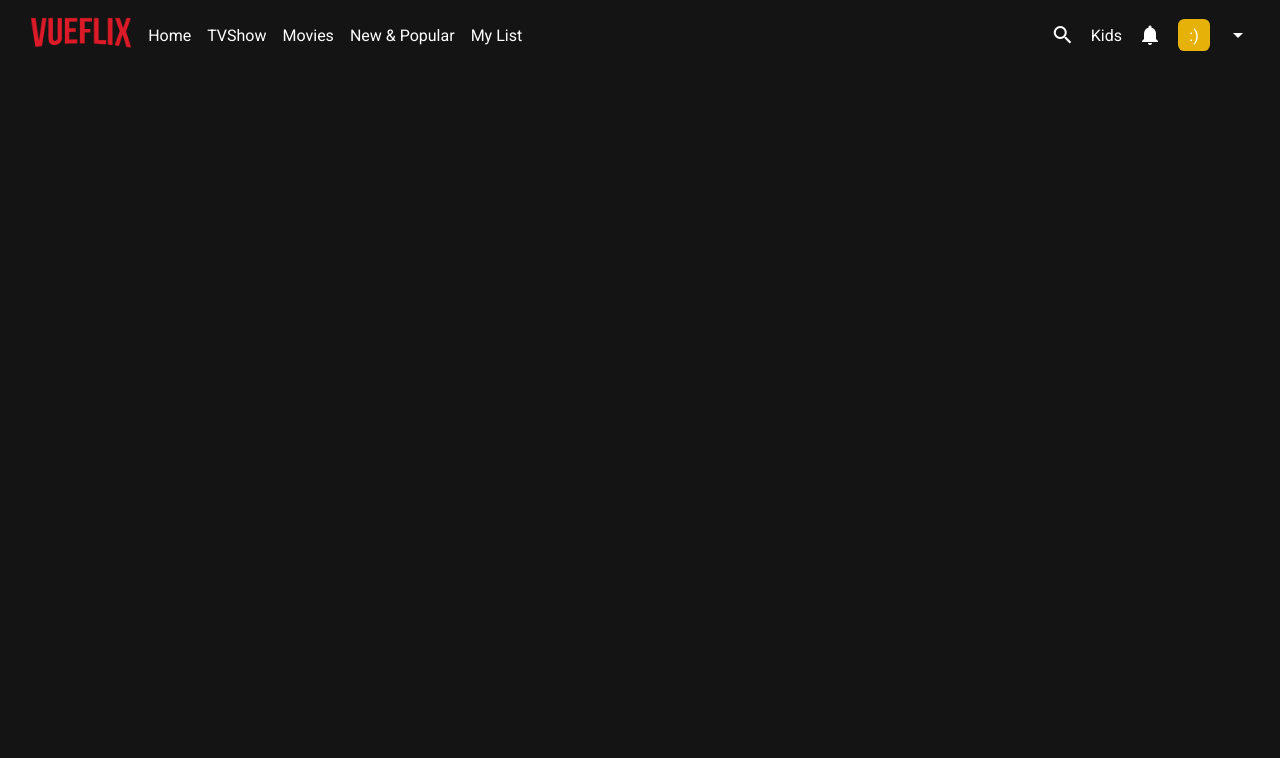
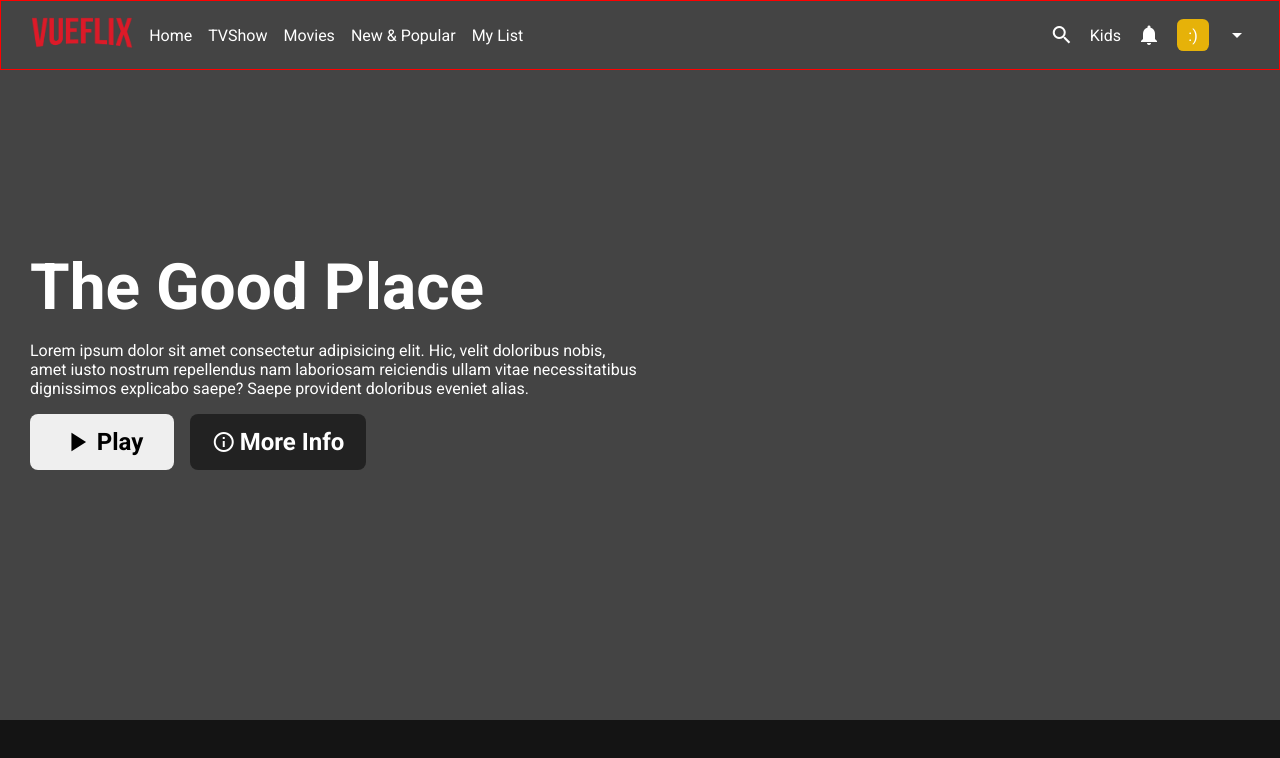
Before and after one commit to CezzMartins/netflix-vuejs, a Vue app: page / in a window 1280 px wide. Shown: the top 758 px of the page. Built offline with nearby package versions, Linux system fonts and the light colour scheme.

Commit message:
feat: Add Hero and Title

```diff
--- /dev/null
+++ b/src/components/atoms/InfoButton.vue
@@ -0,0 +1,37 @@
+<template>
+  <button class="button-info">
+      <span class="material-icons-outlined"> info </span>
+      <span>More Info</span>
+  </button>
+</template>
+
+<script>
+export default {
+
+}
+</script>
+
+<style scoped>
+.button-info{
+    display: flex;
+    align-items: center;
+    justify-content: center;
+    background-color: rgba(0,0,0,0.5);
+    color: #FFF;
+    gap: 0.25rem;
+    border-radius:0.5rem;
+    border: none;
+    height: 3.5rem;
+    width: 11rem;
+    font-size: 1.5rem;
+    font-weight: bold;
+    transition: filter ease 0.2s;
+}
+.button-info:hover {
+    filter: brightness(0.8);
+    cursor: pointer;
+}
+.button-info .material-icons{
+    font-size: 2rem;
+}
+</style>
--- /dev/null
+++ b/src/components/atoms/PlayButton.vue
@@ -0,0 +1,35 @@
+<template>
+  <button class="button-play">
+      <span class="material-icons"> play_arrow </span>
+      <span>Play</span>
+  </button>
+</template>
+
+<script>
+export default {
+
+}
+</script>
+
+<style scoped>
+.button-play{
+    display: flex;
+    align-items: center;
+    justify-content: center;
+    gap: 0.25rem;
+    border-radius:0.5rem;
+    border: none;
+    height: 3.5rem;
+    width: 9rem;
+    font-size: 1.5rem;
+    font-weight: bold;
+    transition: filter ease 0.2s;
+}
+.button-play:hover {
+    filter: brightness(0.8);
+    cursor: pointer;
+}
+.button-play .material-icons{
+    font-size: 2rem;
+}
+</style>
--- a/src/components/atoms/index.js
+++ b/src/components/atoms/index.js
@@ -1,2 +1,4 @@
 export { default as Logo } from './Logo.vue';
 export { default as MenuItems } from './MenuItems.vue';
+export { default as PlayButton } from './PlayButton.vue';
+export { default as InfoButton } from './InfoButton.vue';
--- /dev/null
+++ b/src/components/organisms/HeaderHero.vue
@@ -0,0 +1,50 @@
+<template>
+    <div class="header-hero">
+        <div class="header-hero-content">
+            <h1>The Good Place</h1>
+            <p>
+                Lorem ipsum dolor sit amet consectetur adipisicing elit. Hic, velit doloribus nobis, amet iusto nostrum repellendus nam laboriosam reiciendis ullam vitae necessitatibus dignissimos explicabo saepe? Saepe provident doloribus eveniet alias.
+            </p>
+            <div class="hero-buttons">
+                <PlayButton/>
+                <InfoButton/>
+            </div>
+        </div>
+    </div>
+</template>
+
+<script>
+import { PlayButton, InfoButton } from '@/components/atoms';
+    export default {
+        components: {
+            PlayButton,
+            InfoButton
+        }
+    }
+</script>
+
+<style lang="css" scoped>
+.header-hero{
+    /* border: 1px solid red; */
+    min-height: 90vh;
+    background-color: #444;
+    padding: 70px 30px;
+    color: #fff;
+    display: flex;
+}
+.header-hero-content{
+    max-width: 50%;
+    min-height: 100%;
+    /* border: 1px solid red; */
+    display: grid;
+    align-self: center;
+    gap: 1rem;
+}
+.header-hero h1{
+    font-size: 4rem;
+}
+.hero-buttons{
+    display: flex;
+    gap: 1rem;
+}
+</style>
--- a/src/components/organisms/Navbar.vue
+++ b/src/components/organisms/Navbar.vue
@@ -5,7 +5,6 @@
             <MenuItems/>
             <UserOptions/>
         </nav>
-
     </header>
 </template>
 
@@ -23,10 +22,13 @@ import { UserOptions} from '@/components/molecules';
 .header{
     max-height: 70px;
     min-height: 70px;
-    /* border: 1px solid red; */
+    width: 100%;
+    border: 1px solid red;
     display: flex;
     align-items: center;
     padding: 0 30px;
+    position: fixed;
+    top: 0;
 }
 
 .navbar{
--- a/src/components/organisms/index.js
+++ b/src/components/organisms/index.js
@@ -1 +1,2 @@
 export {default as Navbar} from './Navbar.vue'
+export {default as HeaderHero} from './HeaderHero.vue'
--- a/src/views/Home.vue
+++ b/src/views/Home.vue
@@ -1,17 +1,17 @@
 <template>
   <div class="home">
-
+    <HeaderHero/>
   </div>
 </template>
 
 <script>
-// import { Navbar } from '@/components/organisms';
+import { HeaderHero } from '@/components/organisms';
 
 
 export default {
   name: 'Home',
   components: {
-
+    HeaderHero
   }
 
 }
```
